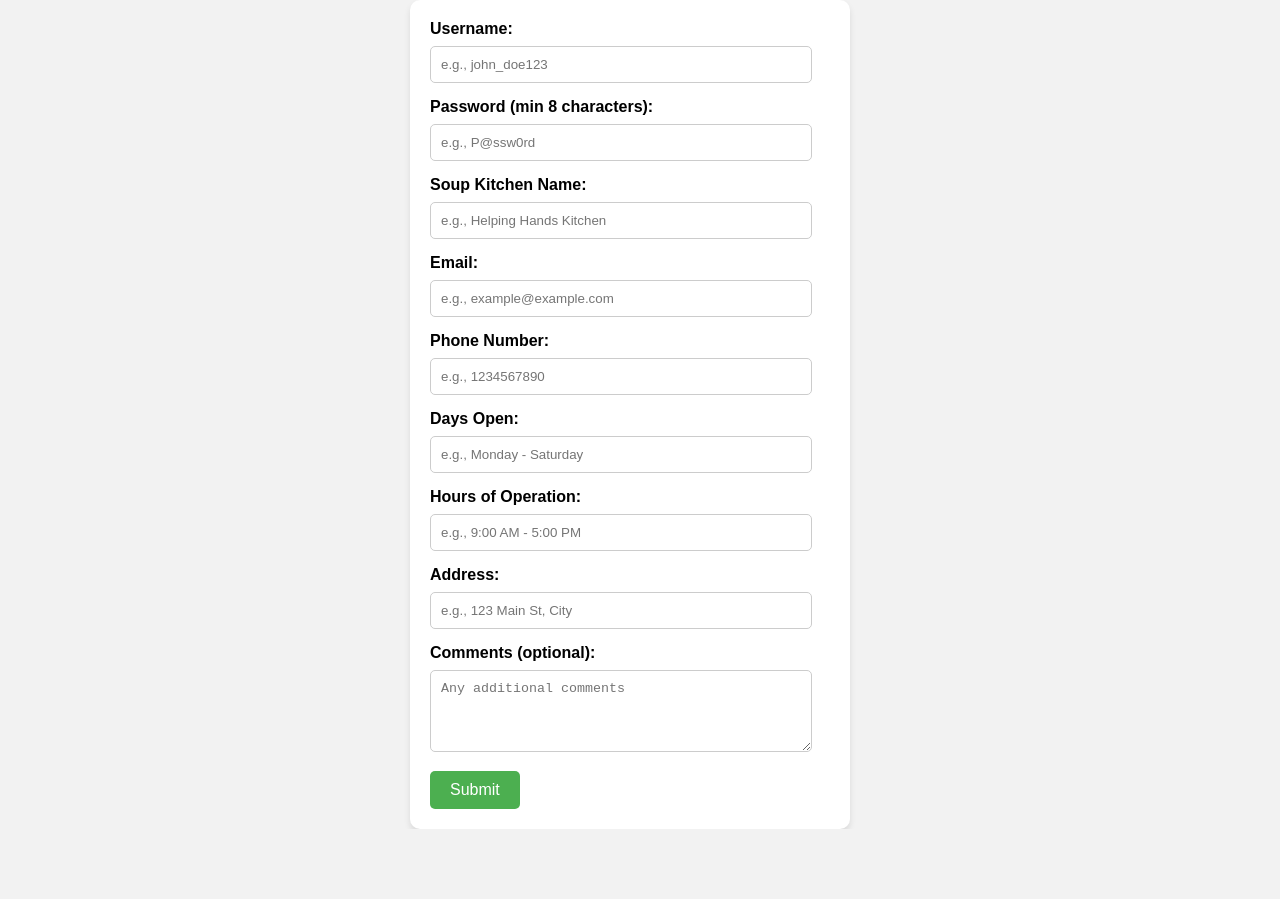
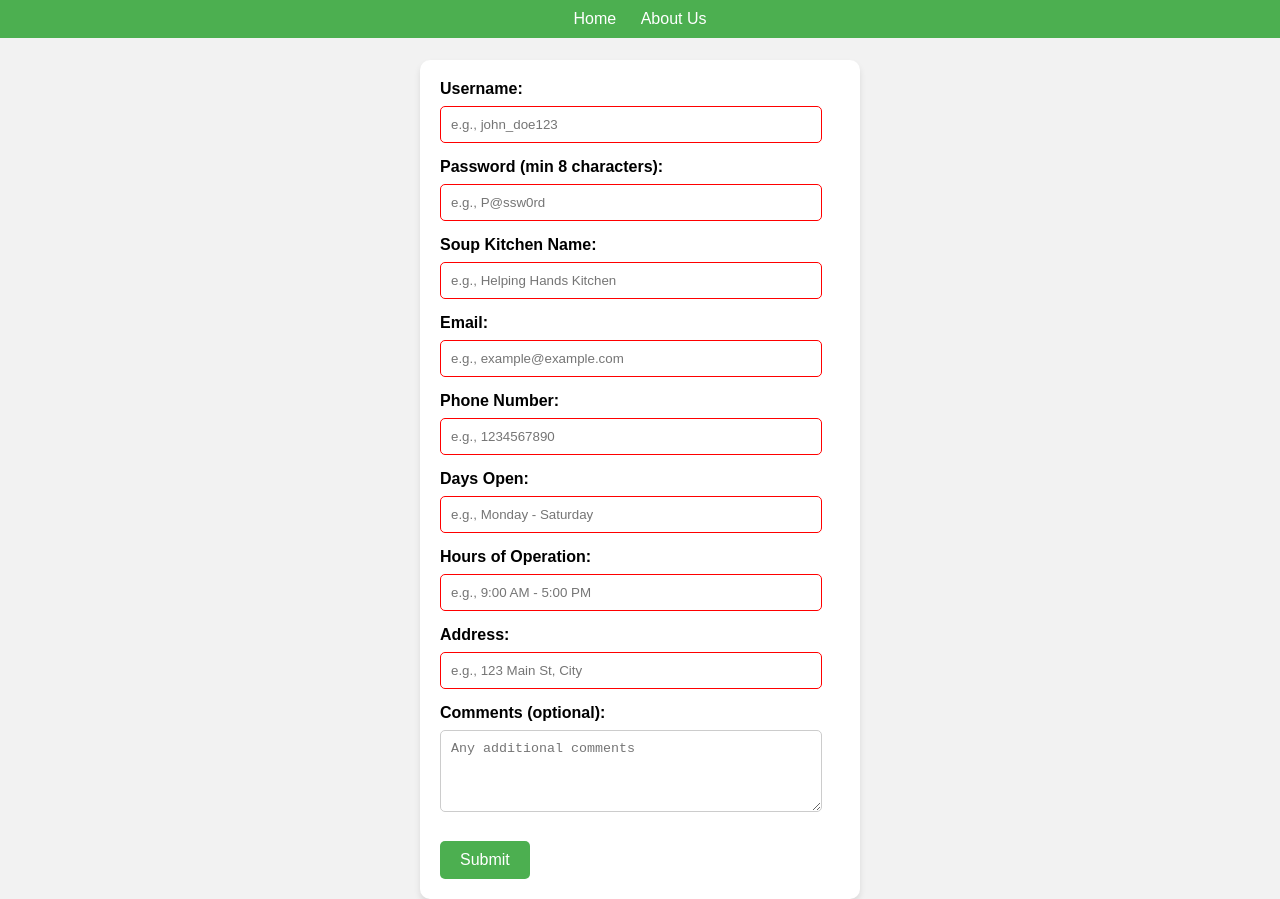
Before and after one commit to aljarida/Minihack, a plain HTML site: page registration.html in a window 1280 px wide. Before the commit the page ends 829 px from the top, so only its background shows below. Drawn offline with Linux system fonts and the light colour scheme.

Commit message:
Improve registration code

```diff
--- a/registration.html
+++ b/registration.html
@@ -15,6 +15,24 @@
             margin: 0;
         }
 
+        /* Navbar styles */
+        header {
+            position: fixed;
+            top: 0;
+            left: 0;
+            right: 0;
+            background-color: #4CAF50;
+            color: white;
+            padding: 10px 0;
+            text-align: center;
+        }
+
+        header a {
+            color: white;
+            text-decoration: none;
+            margin: 0 10px;
+        }
+
         /* Form styles */
         form {
             width: 400px;
@@ -22,7 +40,7 @@
             padding: 20px;
             border-radius: 10px;
             box-shadow: 0 4px 6px rgba(0, 0, 0, 0.1);
-            margin-right: 20px; /* Add margin-right for spacing */
+            margin-top: 60px; /* Add margin-top to separate from navbar */
         }
 
         form label {
@@ -43,9 +61,31 @@
             border-radius: 5px;
         }
 
-        form input[type="text"] {
-            /* Restrict username to alphanumeric characters only */
-            pattern: ^[a-zA-Z0-9]*$;
+        form input[type="text"],
+        form input[type="password"],
+        form input[type="email"],
+        form input[type="tel"] {
+            transition: border-color 0.2s;
+        }
+
+        form input[type="text"]:focus,
+        form input[type="password"]:focus,
+        form input[type="email"]:focus,
+        form input[type="tel"]:focus {
+            border-color: #4CAF50;
+        }
+
+        form input:invalid {
+            border-color: #FF0000;
+        }
+
+        form input[type="text"]:invalid + .error,
+        form input[type="password"]:invalid + .error,
+        form input[type="email"]:invalid + .error,
+        form input[type="tel"]:invalid + .error {
+            color: #FF0000;
+            font-size: 14px;
+            display: block;
         }
 
         form button[type="submit"] {
@@ -56,25 +96,34 @@
             padding: 10px 20px;
             font-size: 16px;
             cursor: pointer;
+            margin-top: 10px; /* Add margin-top to separate from fields */
         }
     </style>
 </head>
 <body>
+    <header>
+        <a href="#">Home</a>
+        <a href="#">About Us</a>
+    </header>
     <form id="registration-form">
         <label for="username">Username:</label>
-        <input type="text" id="username" name="username" pattern="^[a-zA-Z0-9]*$" required placeholder="e.g., john_doe123">
+        <input type="text" id="username" name="username" required pattern="^[a-zA-Z0-9]*$" placeholder="e.g., john_doe123">
+        <span class="error"></span>
 
         <label for="password">Password (min 8 characters):</label>
         <input type="password" id="password" name="password" required minlength="8" placeholder="e.g., P@ssw0rd">
+        <span class="error"></span>
 
         <label for="kitchen-name">Soup Kitchen Name:</label>
         <input type="text" id="kitchen-name" name="kitchen-name" required placeholder="e.g., Helping Hands Kitchen">
 
         <label for="email">Email:</label>
         <input type="email" id="email" name="email" required placeholder="e.g., example@example.com">
+        <span class="error"></span>
 
         <label for="phone">Phone Number:</label>
         <input type="tel" id="phone" name="phone" pattern="[0-9]{10,}" required placeholder="e.g., 1234567890">
+        <span class="error"></span>
 
         <label for="days-open">Days Open:</label>
         <input type="text" id="days-open" name="days-open" required placeholder="e.g., Monday - Saturday">
```
